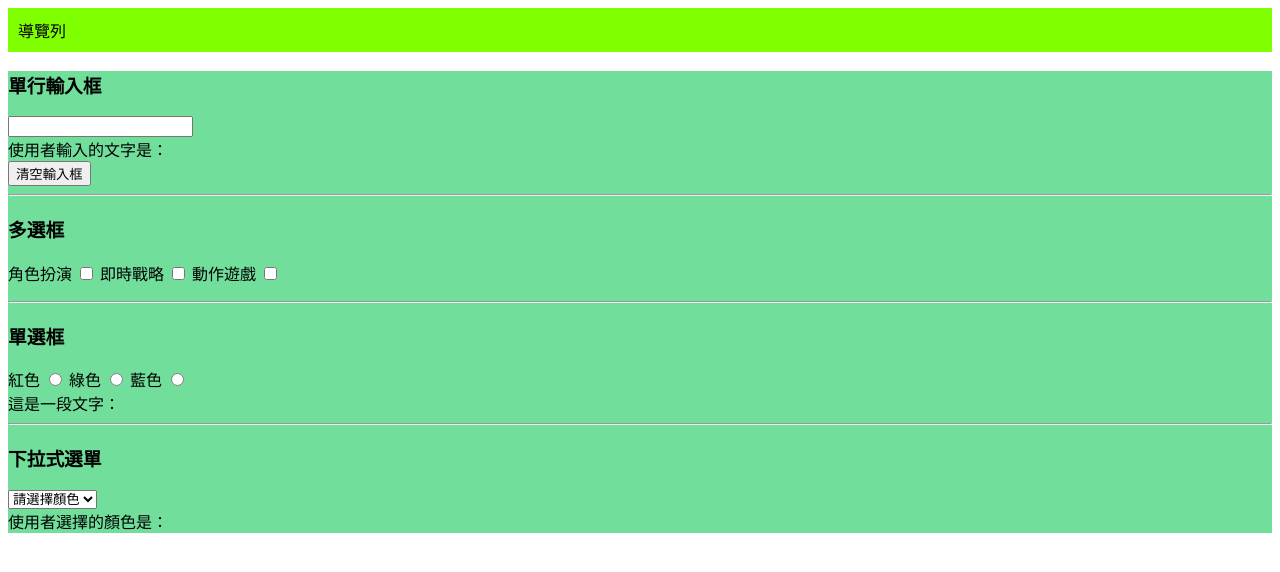
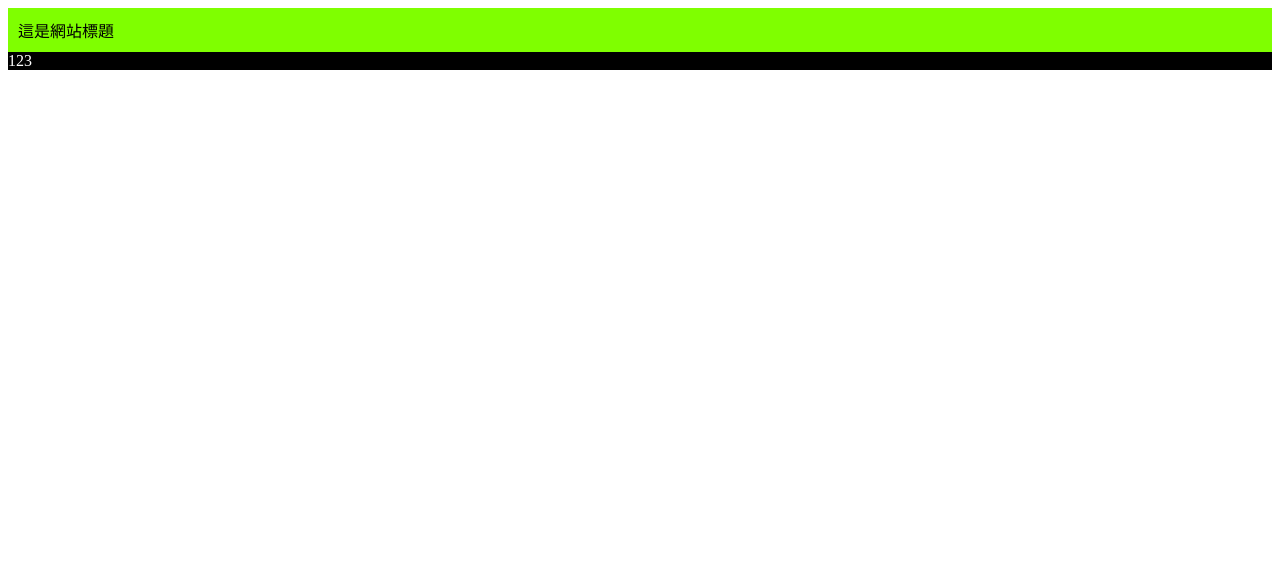
Before and after one commit to he11owor1dtw/Vue-Training, a Vue app: page / in a window 1280 px wide. Shown: the top 572 px of the page. Built offline with nearby package versions, Linux system fonts and the light colour scheme.

Commit message:
Vue 組件結構：自訂屬性

```diff
--- a/src/App.vue
+++ b/src/App.vue
@@ -1,12 +1,14 @@
 <script setup>
 import NavComp from "./Nav.vue";
 import MainComp from "./Main.vue";
-
 </script>
 
 <template>
-  <NavComp></NavComp>
-  <MainComp></MainComp>
+  <NavComp title="這是網站標題"></NavComp>
+  <MainComp
+  backgroundColor="black"
+  color="white"
+  ></MainComp>
 </template>
 
 <style scoped></style>
--- a/src/Main.vue
+++ b/src/Main.vue
@@ -1,76 +1,14 @@
 <script setup>
-import { ref } from "vue";
-let content = ref('');
-let clearContent = function () {
-  content.value = "";
-}
-let interests = ref([]);
-let color = ref(null);
-let option = ref("");
+defineProps(["backgroundColor", "color"]);
 </script>
 
 <template>
-  <main>
-    <h3>單行輸入框</h3>
-    <input type="text" v-model="content">
-    <div>使用者輸入的文字是：{{ content }}</div>
-    <button @click="clearContent">清空輸入框</button>
-    <hr>
-
-    <h3>多選框</h3>
-    角色扮演 <input type="checkbox" value="rpg" v-model="interests">
-    即時戰略 <input type="checkbox" value="rts" v-model="interests">
-    動作遊戲 <input type="checkbox" value="action" v-model="interests">
-    <!-- <div>喜歡的遊戲類型是：{{ interests }}</div>  將陣列顯示給使用者看 UX差 -->
-    <ul>
-      <li v-for="interest in interests">{{ interest }}</li>
-    </ul>
-    <hr>
-
-    <h3>單選框</h3>
-    紅色 <input type="radio" value="red" v-model="color">
-    綠色 <input type="radio" value="green" v-model="color">
-    藍色 <input type="radio" value="blue" v-model="color">
-    <div :class="color">這是一段文字：{{ color }}</div> <!-- 與 class 屬性連動 -->
-    <hr>
-
-    <h3>下拉式選單</h3>
-    <select v-model="option">
-      <option value="">請選擇顏色</option>
-      <option value="yellow">黃色</option>
-      <option value="black">黑色</option>
-      <option value="white">白色</option>
-    </select>
-    <div :class="option">使用者選擇的顏色是：{{ option }}</div>
+  <main :style="{
+    color: color,
+    backgroundColor: backgroundColor
+  }">
+    <div @click="change">123</div>
   </main>
 </template>
 
-<style scoped>
-main {
-  background-color: rgb(113, 223, 155);
-}
-
-.red {
-  color: red;
-}
-
-.green {
-  color: green;
-}
-
-.blue {
-  color: blue;
-}
-
-.yellow {
-  color: yellow;
-}
-
-.black {
-  color: black;
-}
-
-.white {
-  color: white;
-}
-</style>
+<style scoped></style>
--- a/src/Nav.vue
+++ b/src/Nav.vue
@@ -1,9 +1,9 @@
 <script setup>
-
+defineProps(['title']);
 </script>
 
 <template>
-  <nav>導覽列</nav>
+  <nav>{{ title }}</nav>
 </template>
 
 <style scoped>
```
